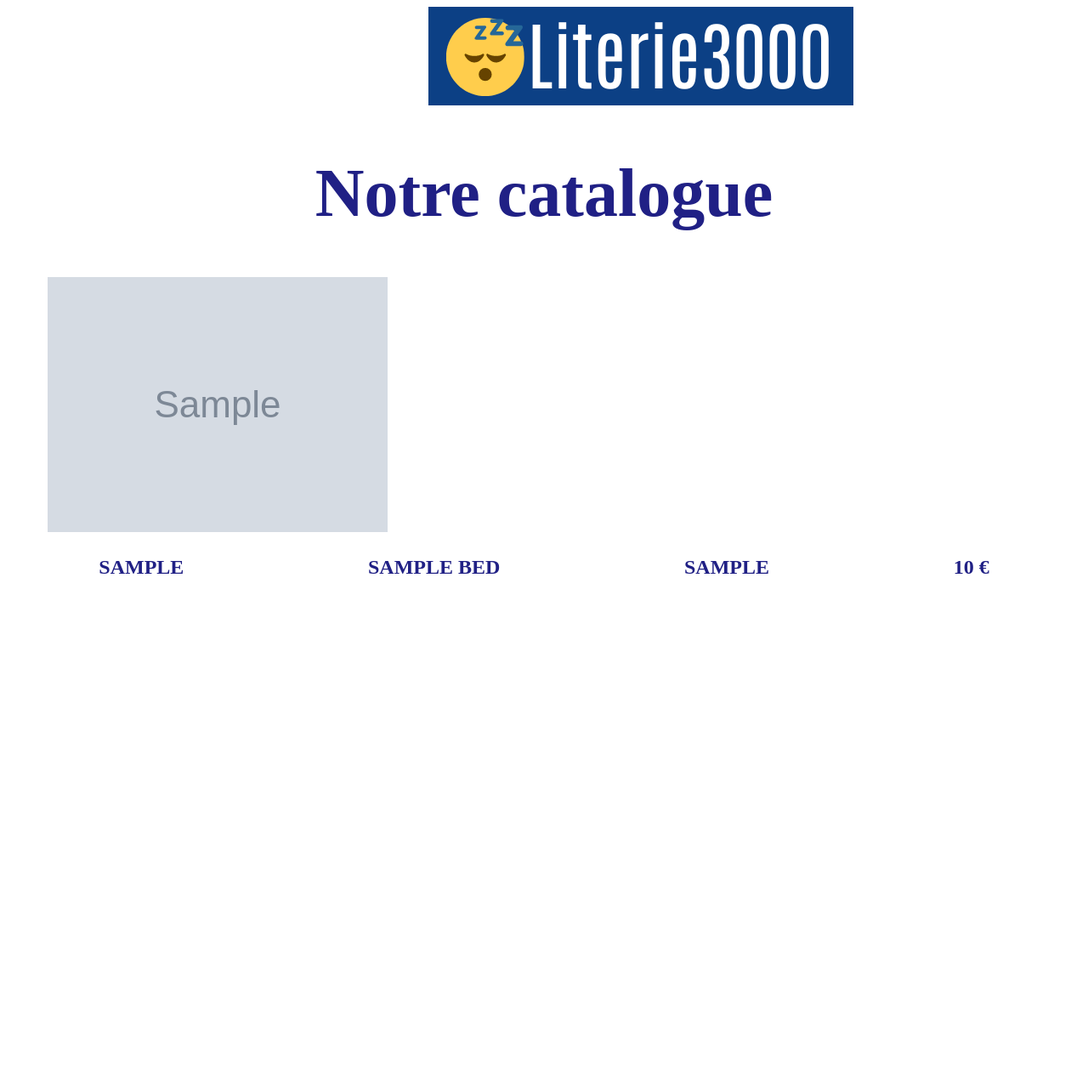
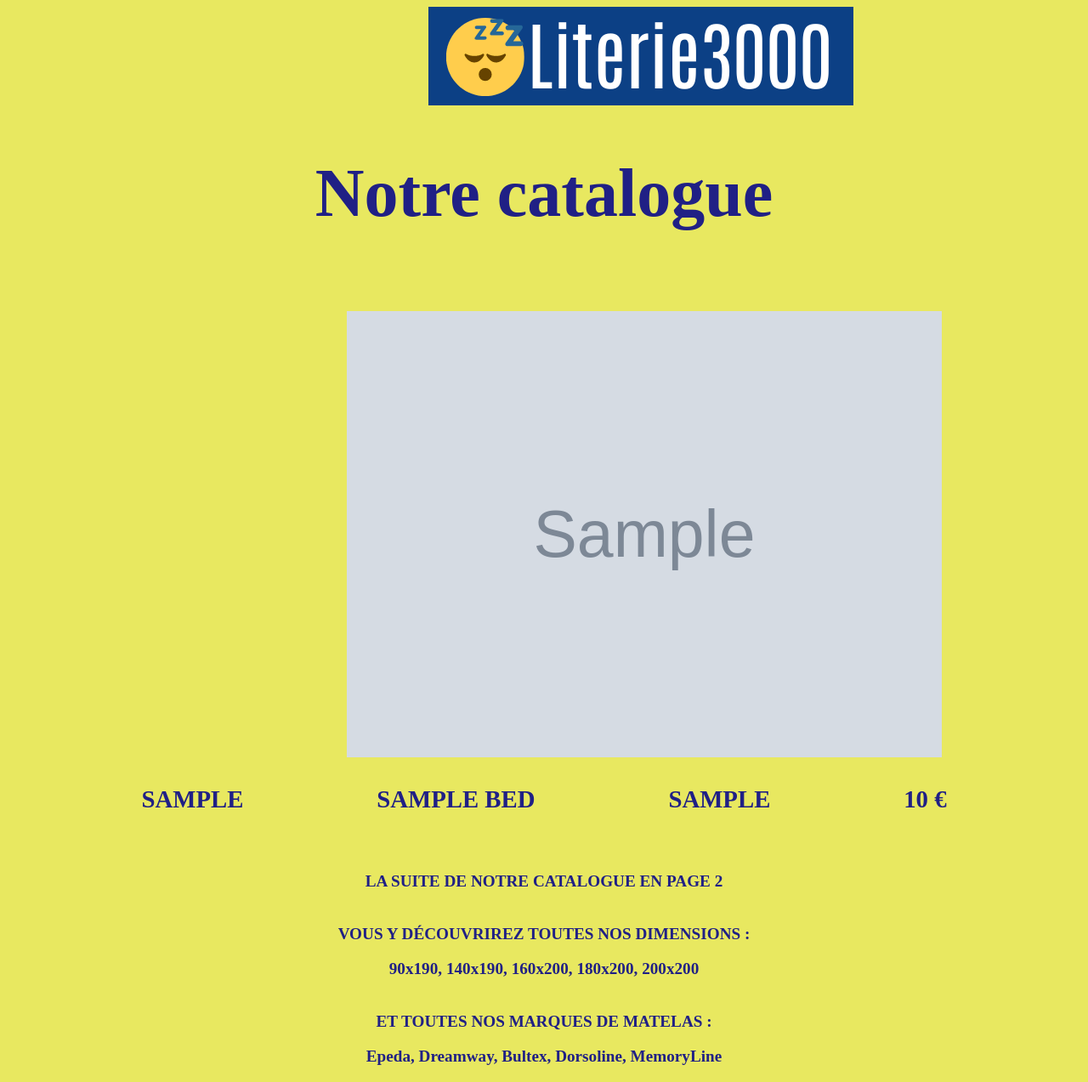
Before and after one commit to 02aurelie/ecf-literie, a PHP site: page / in a window 1280 px wide. Shown: the whole page at 85% size. Before the commit the page ends 675 px from the top, so only its background shows below. Run offline with PHP 8.4, Linux system fonts and the light colour scheme; tables that the repository leaves empty or names only in its code hold one stand-in row (values such as "Sample post"); grey boxes marked "Sample" are stand-in pictures.

Commit message:
modification de l'index.php

```diff
--- a/css/main.css
+++ b/css/main.css
@@ -1,3 +1,7 @@
+body {
+    background-color: rgba(223, 223, 33, 0.712);
+}
+
 .container img {
     margin-left: 31rem;
 }
@@ -9,7 +13,9 @@ h1 {
 }
 
 .bed img {
-    margin-left: 3rem;
+    margin-top: 2.5rem;
+    margin-left: 25rem;
+    width: 700px;
 
 }
 
@@ -17,8 +23,35 @@ h1 {
     color: rgb(32, 32, 133);
     font-weight: bold;
     text-transform: uppercase;
-    font-size: 1.5rem;
+    font-size: 1.8rem;
     display: flex;
     flex-direction: row;
     justify-content: space-around;
+    margin-bottom: 2.5rem;
+    margin-left: 5rem;
+    margin-right: 5rem;
 }
+
+.bottom {
+    color: rgb(32, 32, 133);
+    text-align: center;
+    font-size: 1.2rem;
+    text-transform: uppercase;
+    font-weight: bold;
+}
+
+.dimensions {
+    margin-top: 2.5rem;
+}
+
+.others-dimensions {
+    text-transform: none;
+}
+
+.marks {
+    margin-top: 2.5rem;
+}
+
+.others-marks {
+    text-transform: none;
+}
--- a/index.php
+++ b/index.php
@@ -29,6 +29,24 @@ include("templates/header.php");
     ?>
 
 </div>
+<div class="bottom">
+    <p>La suite de notre catalogue en page 2 </p>
+
+    <div class="dimensions">
+        <p>Vous y découvrirez toutes nos dimensions :</p>
+    </div>
+    <div class="others-dimensions">
+        <p>90x190, 140x190, 160x200, 180x200, 200x200</p>
+
+    </div>
+
+    <div class="marks">
+        <p>Et toutes nos marques de matelas :</p>
+        <div class="others-marks">
+            <p> Epeda, Dreamway, Bultex, Dorsoline, MemoryLine</p>
+        </div>
+    </div>
+</div>
 
 <?php
 include("templates/footer.php");
```
